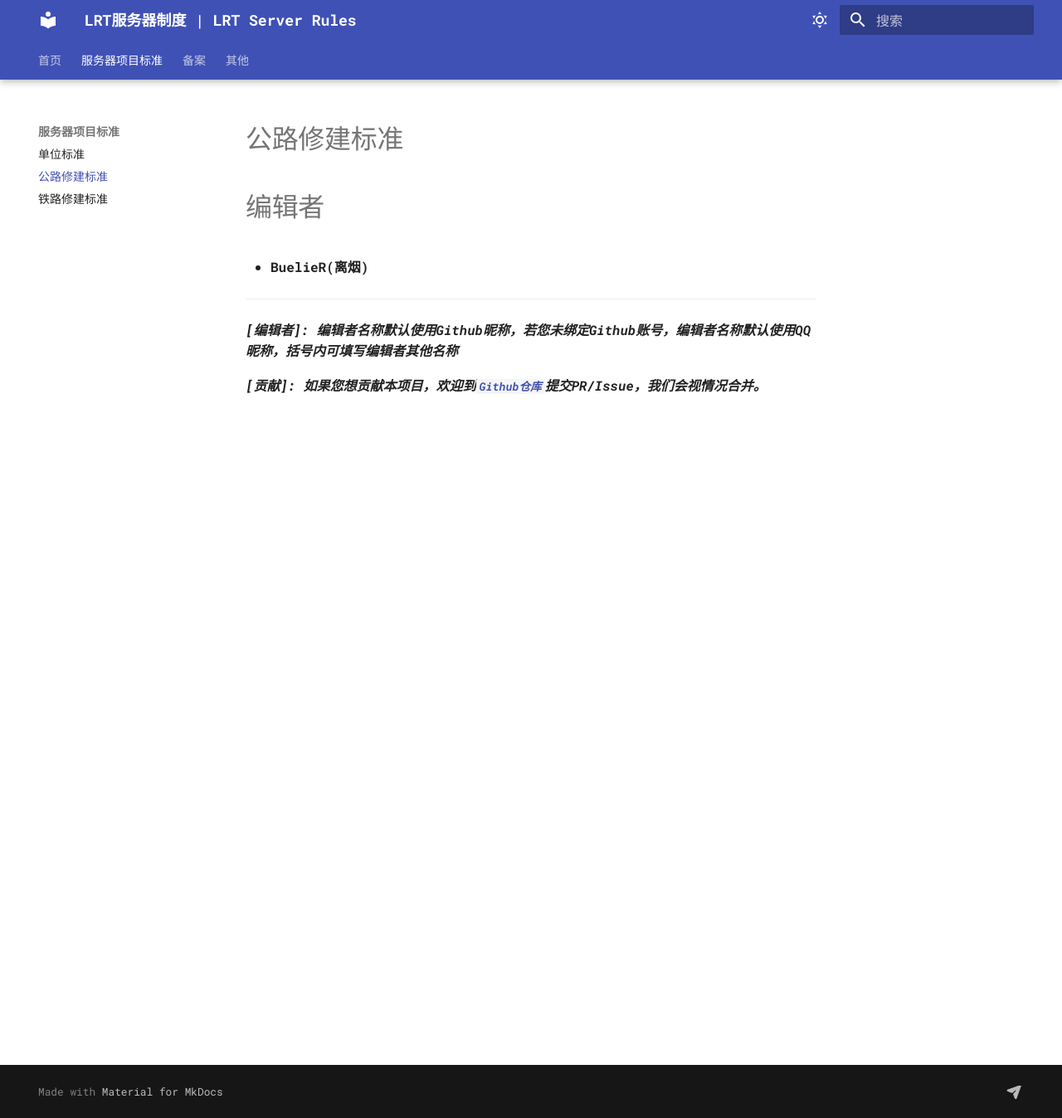
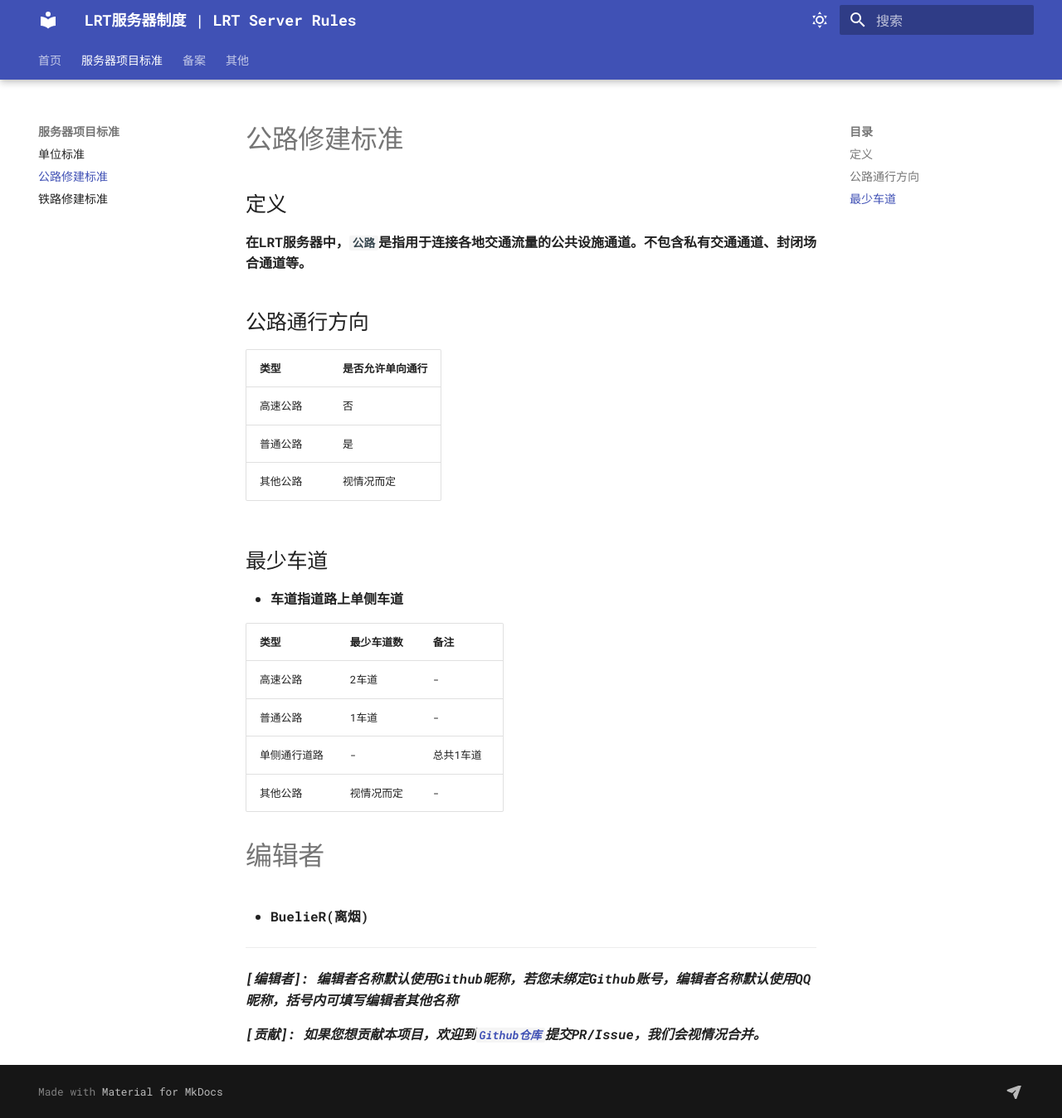
Before and after one commit to BuelieR/LRT_RULES, an MkDocs documentation site: the page built from docs/road.md, in a window 1280 px wide and 1348 px high. Shown: the whole window at 83% size. Built offline with MkDocs 1.6.1 and Material for MkDocs 9.7.7, drawn with Linux system fonts in a browser that asks for light colours.

```diff
--- a/docs/road.md
+++ b/docs/road.md
@@ -1,4 +1,25 @@
 # 公路修建标准
+
+## 定义
+**在LRT服务器中，`公路`是指用于连接各地交通流量的公共设施通道。不包含私有交通通道、封闭场合通道等。**
+
+## 公路通行方向
+| 类型 | 是否允许单向通行 |
+| -------- | -------- |
+| 高速公路 | 否 |
+| 普通公路 | 是 |
+| 其他公路 | 视情况而定 |
+
+## 最少车道
+* **车道指道路上单侧车道**
+
+| 类型 | 最少车道数 | 备注 |
+| -------- | -------- | -------- |
+| 高速公路 | 2车道 | - |
+| 普通公路 | 1车道 | - |
+| 单侧通行道路 | - | 总共1车道 | - |
+| 其他公路 | 视情况而定 | - |
+
 
 # 编辑者
 * **BuelieR(离烟)**
```
Also changed, not shown: README.md (added, +19 -0 lines), docs/server_res.md (+2 -1 lines), docs/way_record.md (+1 -1 lines).
